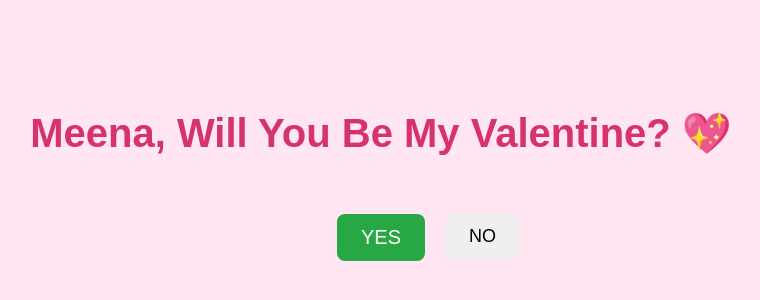
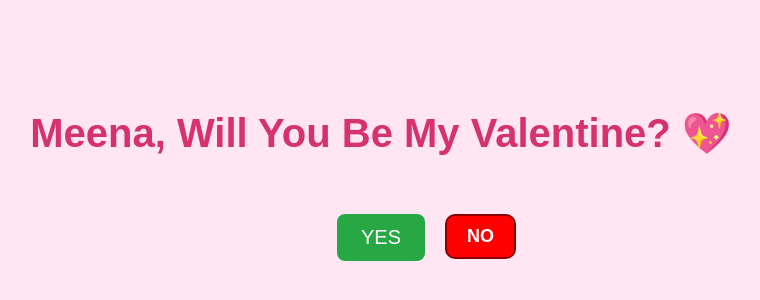
Before and after one commit to MaN0BaLa/open-pls, a plain HTML site: page index.html in a window 1280 px wide. Shown: the part 210-510 px from the top of the page, without its empty margins (259-1019 px from the left). Drawn offline with Linux system fonts and the light colour scheme.

Commit message:
Update style.css

```diff
--- a/style.css
+++ b/style.css
@@ -32,9 +32,22 @@ button {
     font-size: 20px;
 }
 #no {
-    position: absolute;
-    transition: left 0.3s, top 0.3s; /* Smooth movement */
+    position: absolute; /* Allows movement */
+    background-color: red; /* Red button */
+    color: white; /* White text */
+    border: 2px solid darkred; /* Red border */
+    padding: 10px 20px; /* Adjust size */
+    font-size: 18px; /* Make text readable */
+    font-weight: bold; /* Bold text */
+    border-radius: 10px; /* Rounded corners */
+    cursor: pointer; /* Hand cursor */
+    transition: left 0.3s, top 0.3s, background-color 0.3s;
 }
+
+#no:hover {
+    background-color: darkred; /* Darker red on hover */
+}
+
 
 
 #message {
```
